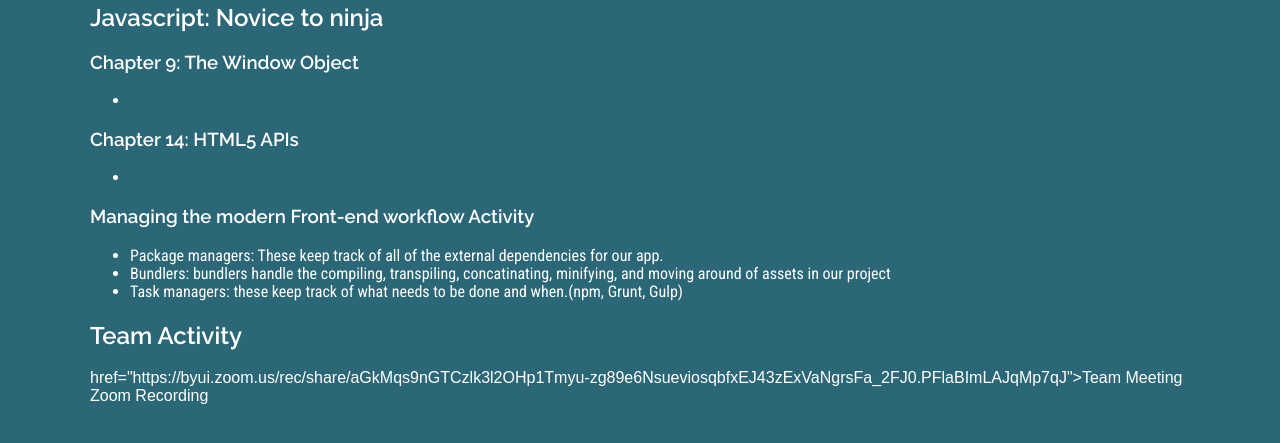
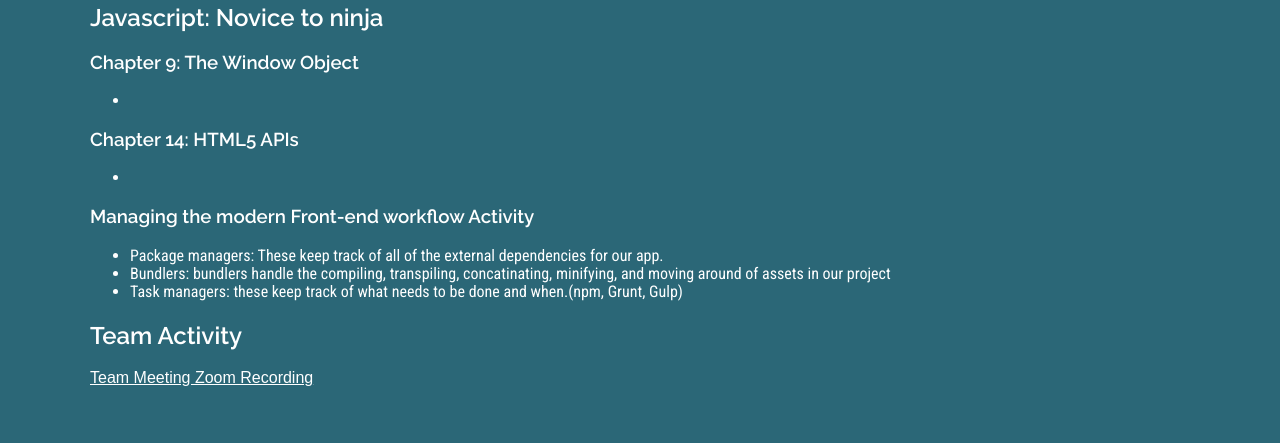
Before and after one commit to KrystianeOtis/krystiane330, a plain HTML site: page week9/index.html in a window 1280 px wide. Shown: the part 137-580 px from the top of the page. Drawn offline with Linux system fonts and the light colour scheme.

Commit message:
fixed broken link

```diff
--- a/week9/index.html
+++ b/week9/index.html
@@ -42,7 +42,7 @@
             <li>Task managers: these keep track of what needs to be done and when.(npm, Grunt, Gulp)</li>
         </ul>
         <h2>Team Activity</h2>
-        <a>
+        <a
             href="https://byui.zoom.us/rec/share/aGkMqs9nGTCzlk3l2OHp1Tmyu-zg89e6NsueviosqbfxEJ43zExVaNgrsFa_2FJ0.PFlaBImLAJqMp7qJ">Team
             Meeting Zoom Recording</a>
 
```
